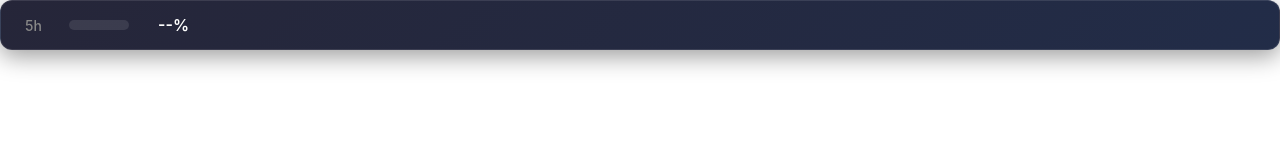
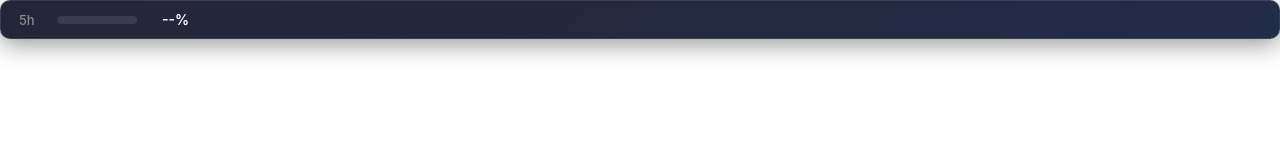
Before and after one commit to AydenM01/llm-usage-widget, a website with bundled scripts: page src/renderer/mini-widget.html in a window 1280 px wide. Built offline with nearby package versions, Linux system fonts and the light colour scheme.

Commit message:
Adjust mini widget: wider with larger progress bar, shorter height
- Width: 260px (was 210px) - more room for progress bar
- Height: 52px (was 72px) - more compact
- Logo: 22px (was 32px) - smaller to match height
- Progress bar: 80x8 (was 60x10) - wider
- Adjusted padding and font sizes

```diff
--- a/src/main.ts
+++ b/src/main.ts
@@ -59,8 +59,8 @@ function createMiniWidgetWindow(): BrowserWindow {
   const preloadPath = path.join(__dirname, 'preload.js');
 
   const win = new BrowserWindow({
-    width: 210,
-    height: 72,
+    width: 260,
+    height: 52,
     show: false,
     frame: false,
     resizable: false,
--- a/src/renderer/mini-widget.css
+++ b/src/renderer/mini-widget.css
@@ -6,7 +6,7 @@
 
 body {
   font-family: -apple-system, BlinkMacSystemFont, 'Segoe UI', Roboto, Oxygen, Ubuntu, sans-serif;
-  font-size: 15px;
+  font-size: 14px;
   background: transparent;
   overflow: hidden;
   user-select: none;
@@ -15,10 +15,10 @@ body {
 .mini-widget {
   display: flex;
   align-items: center;
-  gap: 12px;
-  padding: 14px 18px 14px 24px;
+  gap: 10px;
+  padding: 10px 14px 10px 18px;
   background: linear-gradient(135deg, rgba(26, 26, 46, 0.95) 0%, rgba(22, 33, 62, 0.95) 100%);
-  border-radius: 12px;
+  border-radius: 10px;
   box-shadow: 0 6px 24px rgba(0, 0, 0, 0.4);
   border: 1px solid rgba(255, 255, 255, 0.1);
   cursor: pointer;
@@ -38,31 +38,31 @@ body {
 }
 
 .logo {
-  width: 32px;
-  height: 32px;
+  width: 22px;
+  height: 22px;
   -webkit-app-region: no-drag;
 }
 
 .label {
   color: #888;
-  font-size: 14px;
+  font-size: 13px;
   font-weight: 500;
-  min-width: 32px;
+  min-width: 28px;
   -webkit-app-region: no-drag;
 }
 
 .progress-bar {
-  width: 60px;
-  height: 10px;
+  width: 80px;
+  height: 8px;
   background: rgba(255, 255, 255, 0.1);
-  border-radius: 5px;
+  border-radius: 4px;
   overflow: hidden;
   -webkit-app-region: no-drag;
 }
 
 .progress-fill {
   height: 100%;
-  border-radius: 5px;
+  border-radius: 4px;
   transition: width 0.3s ease, background 0.3s ease;
   width: 0%;
 }
@@ -81,9 +81,9 @@ body {
 
 .percentage {
   color: #fff;
-  font-size: 16px;
+  font-size: 14px;
   font-weight: 600;
-  min-width: 48px;
+  min-width: 42px;
   text-align: right;
   -webkit-app-region: no-drag;
 }
```
